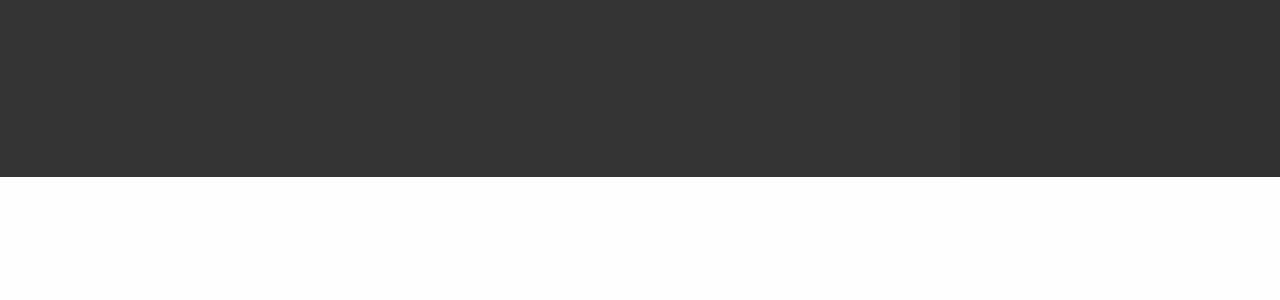
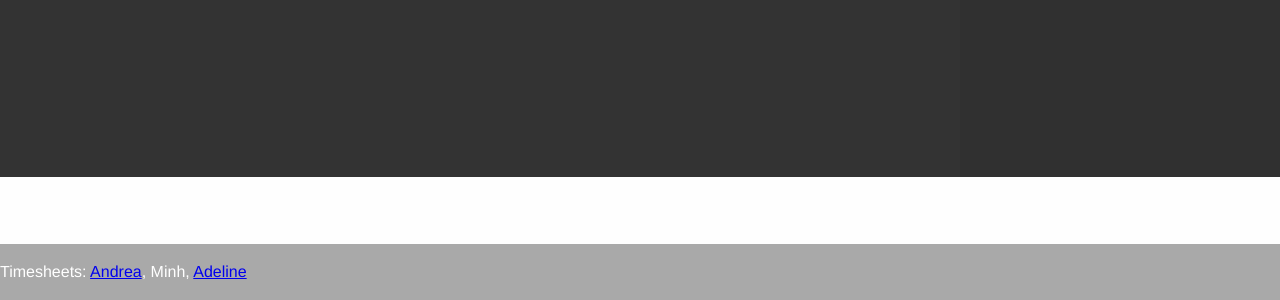
Before and after one commit to kmanasil/adelintai.github.io, a website: page index.html in a window 1280 px wide. Shown: the part 860-1160 px from the top of the page. Before the commit the page ends 1044 px from the top, so only its background shows below. Drawn offline with nearby package versions, Linux system fonts and the light colour scheme.

Commit message:
Update index.html

```diff
--- a/index.html
+++ b/index.html
@@ -11,9 +11,28 @@
   <script src="https://cdnjs.cloudflare.com/ajax/libs/jquery/3.2.1/jquery.js"></script>
   <script src="https://cdnjs.cloudflare.com/ajax/libs/lodash.js/4.17.4/lodash.min.js"></script>
 
+  <style>
+    .footer {
+      position: absolute;
+      left: 0;
+      bottom: -45%;
+      width: 100%;
+      background-color: darkgrey;
+      color: white;
+      text-align: left;
+    }
+    </style>
 </head>
 <body>
   <div id="root" style="height: 100%"></div>
+<div class="footer">
+  <p>
+    Timesheets:
+    <a href="https://docs.google.com/spreadsheets/d/1JRNUDZ9PVXkUF3XwrLrtHHdBG9lLNTI7leNhDvpsGEs/edit?usp=sharing">Andrea</a>,
+    <a href="https://docs.google.com/spreadsheets/d/1DwRkZtwKSRPzxcLXOk2Y2uqS0dalKZ4mEQkcQQnlZdU/edit#gid=442329341"></a>Minh</a>,
+    <a href="https://docs.google.com/spreadsheets/d/1yY-vn4HSbI_ZjZCb0ZOi5_O6JbcIlNeK9rbfxNOX5X8/edit?usp=sharing">Adeline</a>
+  </p>
+</div>
 </body>
 
 <h1>Xoces example</h1>
```
